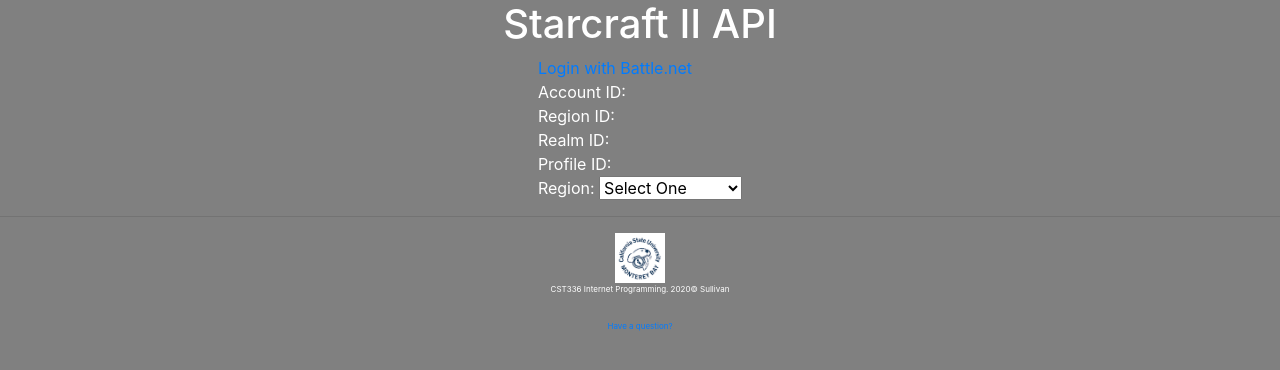
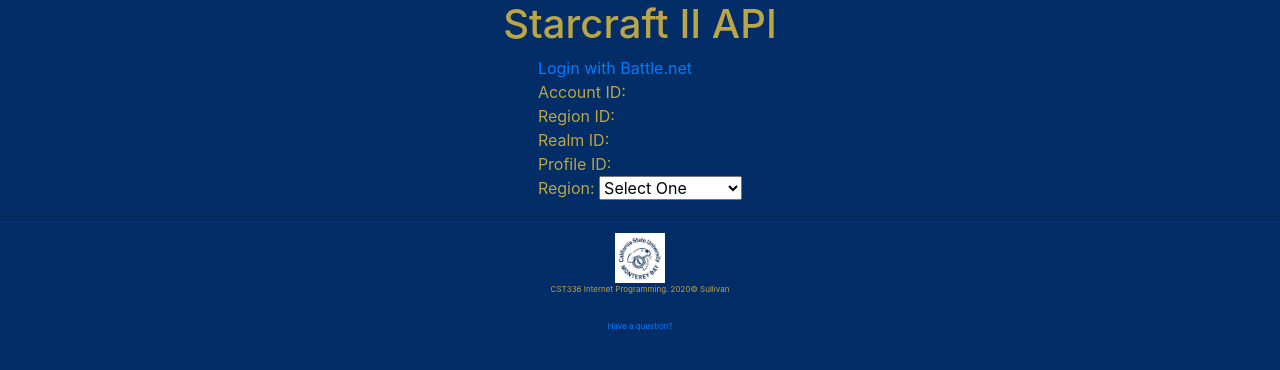
Before and after one commit to dsullivan89/cst336-hw3, a PHP site: page / in a window 1280 px wide. Shown: the top 370 px of the page. Run offline with PHP 8.4, Linux system fonts and the light colour scheme.

Commit message:
making changes

```diff
--- a/public/css/styles.css
+++ b/public/css/styles.css
@@ -1,7 +1,7 @@
 
 body {
-	background-color: grey;
-	color: white;
+	background-color: rgb(2, 45, 102);
+	color: rgb(187, 165, 68);
 	text-align:center;
 }
 
@@ -24,6 +24,10 @@
 	display: block;
 }
 
+.thin-border {
+	border: 2px solid #cc0808;
+}
+
 .small {
 	font-size: 0.5em;
 }
--- a/views/realms.ejs
+++ b/views/realms.ejs
@@ -14,6 +14,7 @@
 		<header>
 			<h1>Realm List</h1>
 		</header>
+		<div class="thin-border">
 			<!-- Table Start -->
 			<% if (locals.realmData) { %>	<!-- has data-->
 				Results: <%= realmData.results.length %>
@@ -46,6 +47,7 @@
 				</table>
 			<% } %>
 			<!-- Table end-->
+		</div>
 	</body>
 	<footer>
 		<feature>
```
Lines whose indentation alone changed are shown as unchanged.
